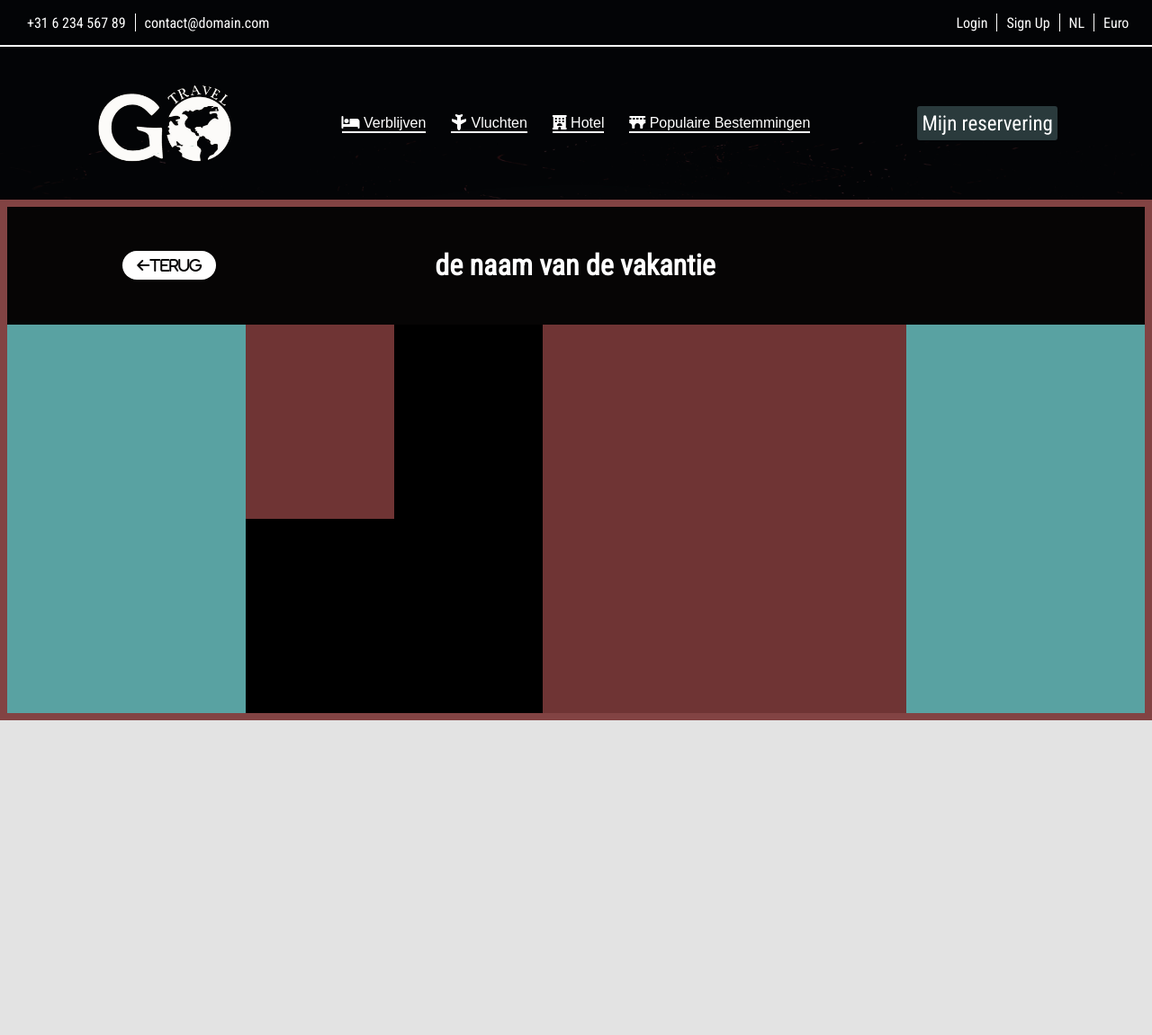
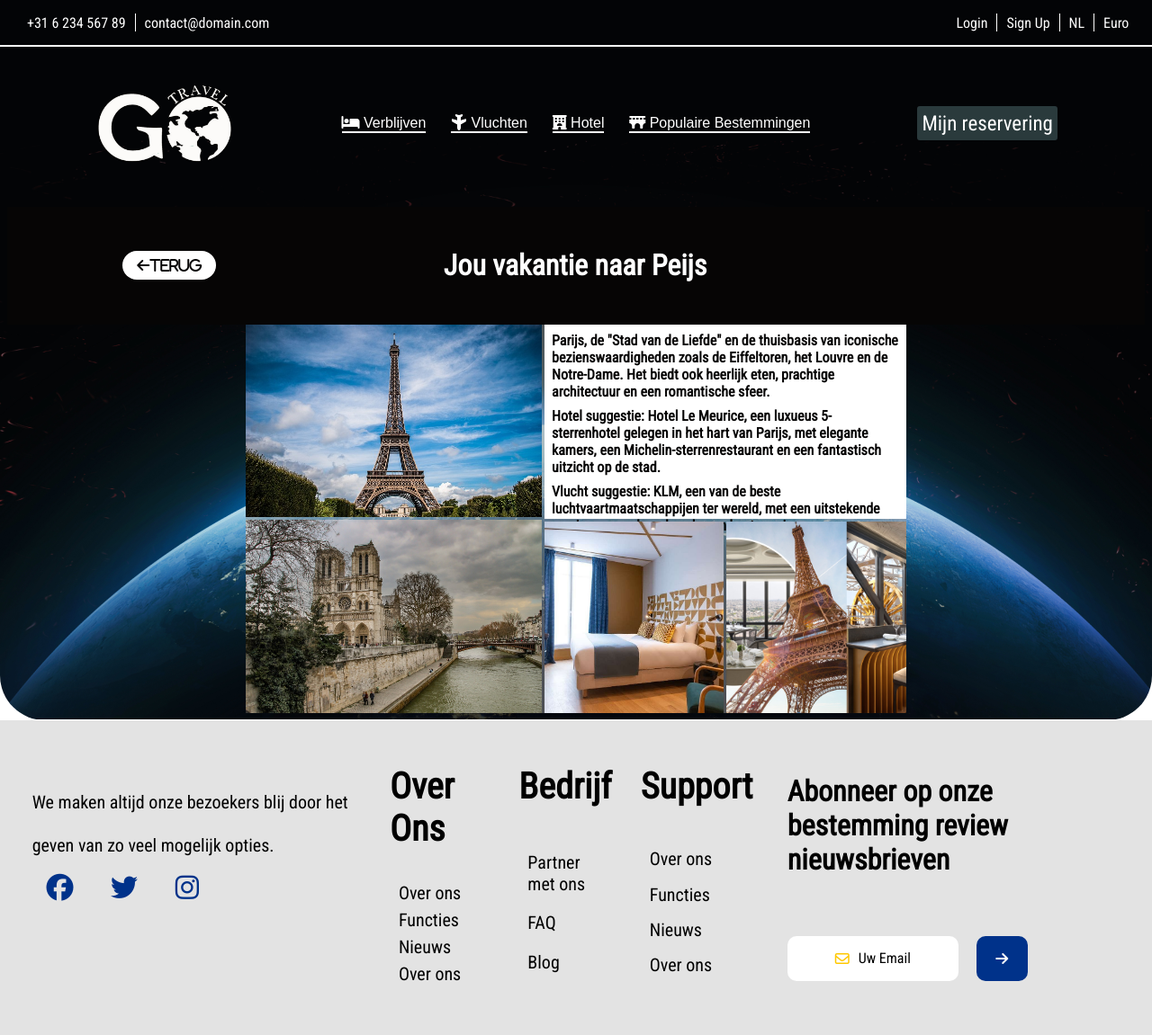
Before and after one commit to SergioGomezAlvarez/Reisorganisatie, a PHP site: page /bestemming.php in a window 1280 px wide. Shown: the whole page at 90% size. Run offline with PHP 8.4, Linux system fonts and the light colour scheme; some libraries are stand-ins or nearby versions.

Commit message:
bestemming 1.2

```diff
--- a/bestemming.php
+++ b/bestemming.php
@@ -61,27 +61,85 @@
                         <a class="terug-button" href="index.php"><i class="fas fa-arrow-left">Terug</i></a>
                     </div>
                     <h1 class="top-text1 title-bestemming">
-                        de naam van de vakantie
+                        Jou vakantie naar <span class="bestemming-naam">Peijs</span>
                     </h1>
                     <div style="width: 242px;"></div>
                 </div>
             </div>
             <div class="bestemming-img-big-div">
-                <div class="bestemming">
-                    <div class="links-div-img">
-                        <div class="bovenste-img"></div>
+                <div class="bestemming radio-btns">
+                    <div class="links-div-img ">
+                        <div class="bovenste-img "></div>
                         <div class="onderste-img"></div>
                     </div>
-                    <div class="rechts-div-img"></div>
+                    <div class="rechts-div-img">
+                        <div class="omschrihhjving-bestemming radio-btns__btn">
+                            <h1 class="omschrihhjving-titl">Parijs, de "Stad van de Liefde" en de thuisbasis van iconische bezienswaardigheden zoals de Eiffeltoren, het Louvre en de Notre-Dame. Het biedt ook heerlijk eten, prachtige architectuur en een romantische sfeer.</h1>
+                            <h2 class="omschrihhjving-titl" >Hotel suggestie: Hotel Le Meurice, een luxueus 5-sterrenhotel gelegen in het hart van Parijs, met elegante kamers, een Michelin-sterrenrestaurant en een fantastisch uitzicht op de stad.</h2>
+                            <h3 class="omschrihhjving-titl">Vlucht suggestie: KLM, een van de beste luchtvaartmaatschappijen ter wereld, met een uitstekende service en een breed scala aan bestemmingen.</h3>
+                        </div>
+                        <div class="rechts-img-onder">
+                            <div class="links-img"></div>
+                            <div class="rechts-img"></div>
+                        </div>
+                    </div>
                 </div>
             </div>
         </div>
 
     </header>
-
     <footer>
         <div class="footer-container">
-            <div class="socials">
+            <div class="footer-socials">
+                <p class="footer-socials-text">
+                    We maken altijd onze bezoekers blij door het<br></br> geven van zo veel mogelijk opties.
+                </p>
+                <a class="footer-socials-buttons-container"><i class="fa-brands fa-facebook facebook"></i><i
+                        class="fa-brands fa-twitter twitter" style="color: #00328a;"></i><i
+                        class="fa-brands fa-instagram instagram" style="color: #00328a;"></i></a>
+            </div>
+            <div class="footer-info">
+                <div class="footer-info-text">
+                    <h1 class="footer-text-title">Over Ons</h1>
+                    <div class="footer-text-content-bg">
+                        <p class="footer-text-content">Over ons</p>
+                        <p class="footer-text-content">Functies</p>
+                        <p class="footer-text-content">Nieuws</p>
+                        <p class="footer-text-content">Over ons</p>
+                    </div>
+                </div>
+                <div class="footer-info-text-2">
+                    <h1 class="footer-text-title">Bedrijf</h1>
+                    <div class="footer-text-content-bg">
+                        <p class="footer-text-content">Partner met ons</p>
+                        <p class="footer-text-content">FAQ</p>
+                        <p class="footer-text-content">Blog</p>
+                    </div>
+                </div>
+                <div class="footer-info-text">
+                    <h1 class="footer-text-title">Support</h1>
+                    <div class="footer-text-content-bg">
+                        <p class="footer-text-content">Over ons</p>
+                        <p class="footer-text-content">Functies</p>
+                        <p class="footer-text-content">Nieuws</p>
+                        <p class="footer-text-content">Over ons</p>
+                    </div>
+                </div>
+            </div>
+            <div class="footer-subscribe">
+                <div class="footer-subscribe-text">
+                    <h1 class="subscribe-text">Abonneer op onze bestemming review nieuwsbrieven</h1>
+                </div>
+                <div class="footer-email-bg">
+                    <div class="footer-email-container">
+                        <i class="fa-regular fa-envelope envelope" style="color: #ffc800;"></i>
+                        <p>Uw Email</p>
+                    </div>
+                    <a class="email-send-button">
+                        <i class="fa-solid fa-arrow-right" style="color: #ffffff;"></i>
+                    </a>
+                </div>
+
             </div>
         </div>
     </footer>
--- a/css/bestemming.css
+++ b/css/bestemming.css
@@ -1,7 +1,6 @@
 .groot-div-bestemming{
     width: 100%;
     padding: 0.5rem;
-    background-color: rgb(130, 67, 67);
     box-sizing: border-box;
 }
 
@@ -56,7 +55,6 @@
 .bestemming-img-big-div{
     width: 100%;
     height:27rem;
-    background-color: rgb(89, 162, 162);
     display: flex;
     align-items: center;
     justify-content: center;
@@ -66,20 +64,76 @@
     height: 100%;
     display: flex;
     object-fit: cover;
-    background: #ffffff;
+    gap: 3px;
 }
 .links-div-img{
     width: 45%;
     height: 100%;
-    background-color: black;
+    display: flex;
+    gap: 3px;
+    flex-direction: column;
 }
 .rechts-div-img{
     width: 55%;
     height: 100%;
-    background-color: rgb(111, 52, 52);
+    display: flex;
+    gap: 3px;
+    flex-direction: column;
+
 }
 .bovenste-img{
+    width: 100%;
+    height: 50%;
+    background-image: url(../img/Frankijk-parijs-1.2.jpg);
+
+  background-position: center;
+  background-repeat: no-repeat;
+  background-size: cover;
+  position: relative;
+}
+.onderste-img{
+    width: 100%;
+    height: 50%;
+    background-image: url(../img/frankrijk-paris2.jpg);
+    background-position: center;
+    background-repeat: no-repeat;
+    background-size: cover;
+    position: relative;
+}
+.omschrihhjving-bestemming{
+    width: 100%;
+    height: 50%;
+    background-color: rgb(255, 255, 255);
+}
+
+.rechts-img-onder{
+    width: 100%;
+    height: 50%;
+    display: flex;
+    gap: 3px;
+
+}
+.links-img{
     width: 50%;
-    height: 50%;
-    background-color: rgb(111, 52, 52);
+    height: 100%;
+    background-image: url(../img/hoetl-frankrijk.jpg    );
+    background-position: center;
+    background-repeat: no-repeat;
+    background-size: cover;
+    position: relative;
 }
+.rechts-img{
+    width: 50%;
+    height: 100%;
+    background-image: url(../img/LeJulesVerne2.jpg);
+    background-position: center;
+    background-repeat: no-repeat;
+    background-size: cover;
+    position: relative;
+}
+.omschrihhjving-titl{
+    font-size: 1rem;
+    color: #060505;
+    margin: 0.5rem;
+
+}
--- a/index.php
+++ b/index.php
@@ -149,9 +149,9 @@
             </section>
             <div class="locatie-container radio-btns">
                 <div class="destination-card radio-btns__btn">
-                    <img class="bestemmingen-imgs" src="img/bestemmingen-1.avif" alt="" width="200" height="181">
-                    <a href="bestemming.php"><h5>Big sur</h5></a>
-                   <a href="bestemming.php"><h6>Califonia USA</h6></a>
+                    <img class="bestemmingen-imgs" src="img/Frankijk-parijs-1.2.jpg" alt="" width="200" height="181">
+                    <a href="bestemming.php"><h5>Parijs</h5></a>
+                   <a href="bestemming.php"><h6>Frankrijk</h6></a>
                 </div>
                 <div class="destination-card radio-btns__btn">
                     <img class="bestemmingen-imgs" src="img/bestemmingen-1.avif" alt="" width="200" height="181">
```
Also changed, not shown: img/Frankijk-parijs-1.2.jpg (added), img/Frankrijk-parijs.jpg (added), img/LeJulesVerne2.jpg (added), img/frankrijk-paris2.jpg (added), img/hoetl-frankrijk.jpg (added).
